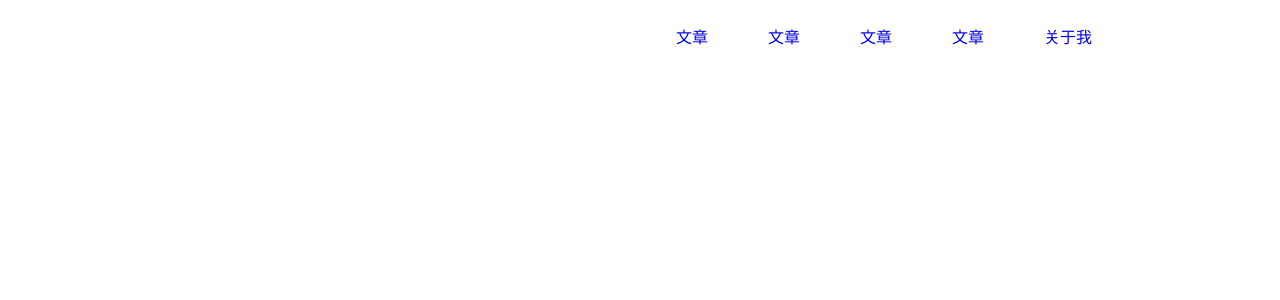
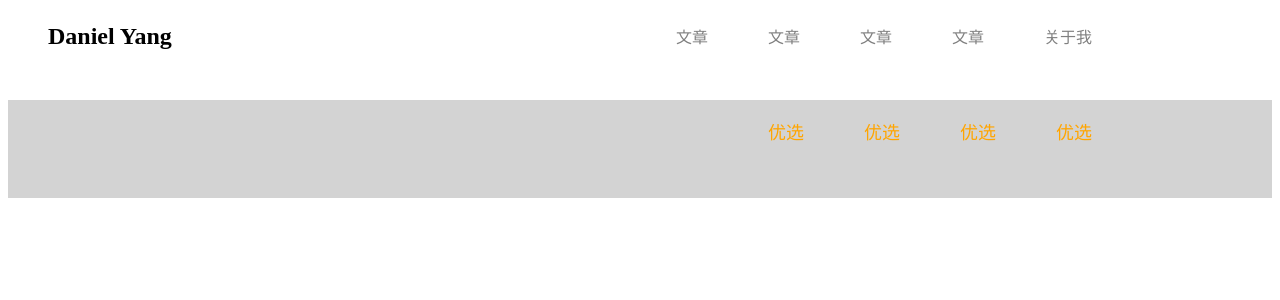
Before and after one commit to Darcy-Yang/personal-blog, a Vue app: page / in a window 1280 px wide. Shown: the top 300 px of the page. Built offline with nearby package versions, Linux system fonts and the light colour scheme.

Commit message:
[UPDATE]update NavBar component

```diff
--- a/src/components/nav/NavBar.vue
+++ b/src/components/nav/NavBar.vue
@@ -1,7 +1,8 @@
 <template>
 <div class="main">
+  <span v-if="showAuthor">{{ author }}</span>
   <ul class="nav">
-    <li v-for="item in items"><a :href="item.href">{{item.name}}</a></li>
+    <li v-for="item in items"><a :style="fontStyle" :href="item.href">{{item.name}}</a></li>
   </ul>
 </div>
 </template>
@@ -9,15 +10,29 @@
 <script>
 export default {
   name: 'navbar',
-  data () {
-    return {
-      items: [
+  props: {
+    showAuthor: {
+      type: Boolean,
+      default: true
+    },
+    fontStyle: {
+      type: String,
+      default: ''
+    },
+    items: {
+      type: Array,
+      default: () => [
         { name: '文章', href: '#' },
         { name: '文章', href: '#' },
         { name: '文章', href: '#' },
         { name: '文章', href: '#' },
         { name: '关于我', href: '#' }
       ]
+    }
+  },
+  data () {
+    return {
+      author: 'Daniel Yang'
     }
   }
 }
@@ -26,14 +41,19 @@ export default {
 <style lang="less" scoped>
 .main {
   display: flex;
-  margin-right: 120px;
+  margin: 0px 120px 36px 40px;
   align-items: center;
-  justify-content: flex-end;
+  justify-content: space-between;
+  span {
+    font-size: 24px;
+    font-weight: bold;
+  }
   li {
     float: left;
     margin-right: 60px;
     list-style: none;
     a {
+      color: gray;
       text-decoration: none;
     }
   }
--- a/src/views/Home/Index.vue
+++ b/src/views/Home/Index.vue
@@ -1,7 +1,10 @@
 <template>
-<div>
-  <NavBar/>
-</div>
+  <div>
+    <NavBar/>
+    <div class="content">
+      <NavBar class="content-nav" :showAuthor="showAuthor" :fontStyle="fontStyle" :items="items" />
+    </div>
+  </div>
 </template>
 
 <script>
@@ -11,6 +14,32 @@ export default {
   name: 'index',
   components: {
     NavBar
+  },
+  data () {
+    return {
+      showAuthor: false,
+      fontStyle: 'color: orange;',
+      items: [
+        { name: '优选', href: '#' },
+        { name: '优选', href: '#' },
+        { name: '优选', href: '#' },
+        { name: '优选', href: '#' }
+      ]
+    }
   }
 }
 </script>
+
+<style lang="less" scoped>
+.content {
+  display: flex;
+  flex-direction: column;
+  align-items: center;
+  justify-content: center;
+  background: lightgray;
+  .content-nav {
+    align-self: flex-end;
+    font-size: 18px;
+  }
+}
+</style>
```
